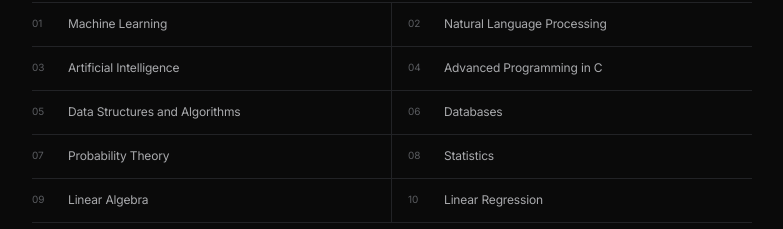
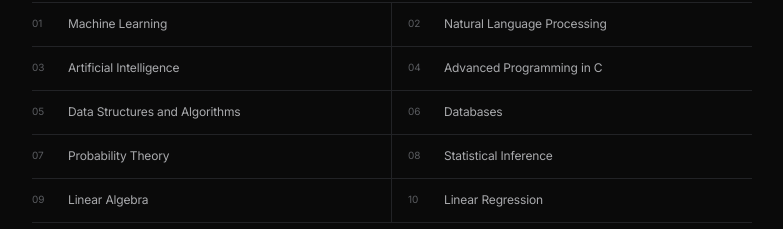
Before and after one commit to kenchengkc/personal-website, a Next.js app: page / in a window 1280 px wide. Shown: the part 1693-1922 px from the top of the page, without its empty margins (343-1126 px from the left). Built offline with nearby package versions, Linux system fonts and the light colour scheme.

Commit message:
Rename statistics coursework to Statistical Inference

```diff
--- a/components/sections/Columbia.tsx
+++ b/components/sections/Columbia.tsx
@@ -7,7 +7,7 @@ export function Columbia() {
     "Data Structures and Algorithms",
     "Databases",
     "Probability Theory",
-    "Statistics",
+    "Statistical Inference",
     "Linear Algebra",
     "Linear Regression",
   ];
```
